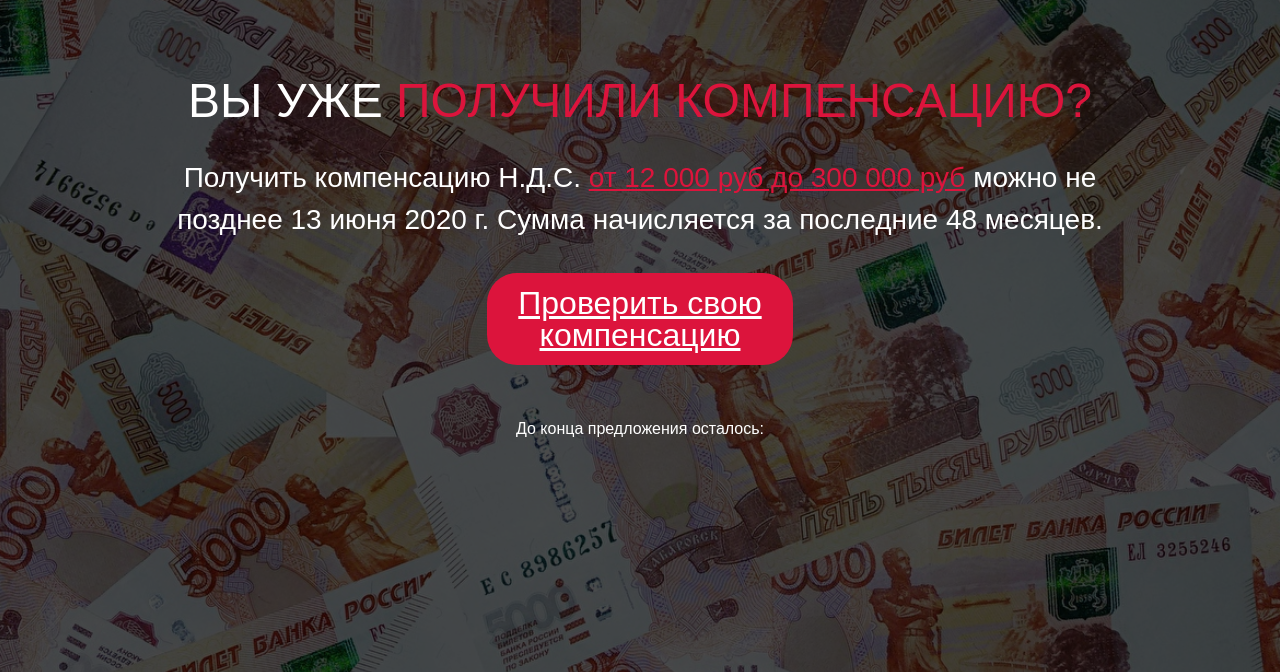
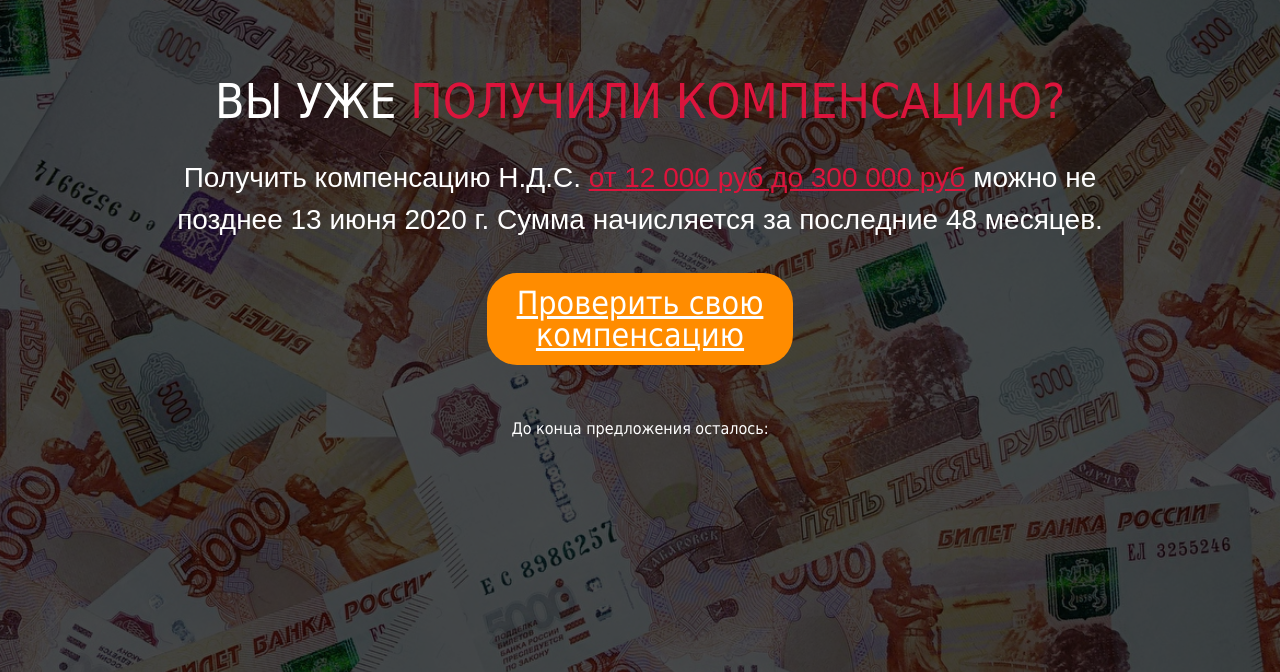
Before and after one commit to ValikValentin/nds2020, a plain HTML site: page index.html in a window 1280 px wide. Shown: the part 128-800 px from the top of the page. Drawn offline with Linux system fonts and the light colour scheme.

Commit message:
Update style.css

```diff
--- a/css/style.css
+++ b/css/style.css
@@ -82,7 +82,7 @@ h1 {
     color: white;
     position: relative;
     text-transform: uppercase;
-    font-family: Arial, sans-serif;
+    font-family: Tahoma, sans-serif;
 }
 
 h2 {
@@ -104,11 +104,11 @@ a {
     width: 250px;
     text-align: center;
     font-size: 2rem;
-    font-family: Arial, sans-serif;
+    font-family: Tahoma, sans-serif;
     margin: 2rem auto;
     border-radius: 30px;;
     padding: 14px 28px;
-    background-color: crimson;
+    background-color: darkorange;
     color: white;
     position: relative;
 }
@@ -116,7 +116,7 @@ a {
 p {
     margin: 3.5rem 0 1.5rem;
     text-align: center;
-    font-family: Arial, Helvetica, sans-serif;
+    font-family: Tahoma, Helvetica, sans-serif;
     color: white;
     position: relative;
 }
```
